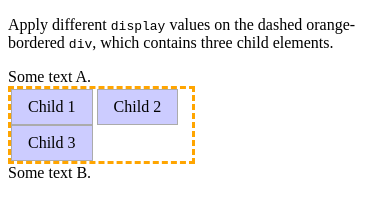
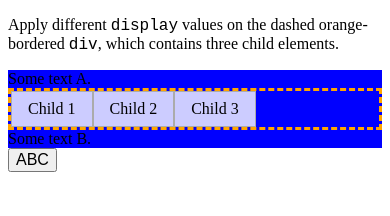
Before and after one commit to ntpthaodh/PVT-JSB21-HB, a plain HTML site: page Lesson 5/display/display.html in a window 390 px wide. Drawn offline with Linux system fonts and the light colour scheme.

Commit message:
250713-Lesson5: responsive

```diff
--- a/Lesson 5/display/display.css
+++ b/Lesson 5/display/display.css
@@ -1,6 +1,8 @@
 * {
     box-sizing: border-box;
+    font-size: 16px;
 }
+
 .child {
     display: inline-block;
     padding: 0.5em 1em;
@@ -11,10 +13,23 @@
 
 #example-element {
     border: 3px dashed orange;
-    display: block;
+    display: flex;
 }
 
 .example-container {
     width: 50%;
     height: 50%;
 }
+
+@media (max-width: 768px) {
+    * {
+        font-size: 32;
+    }
+
+    .example-container {
+        background-color: blue;
+        width: 100%;
+        height: 50%;
+    }
+
+}
--- a/Lesson 5/display/display.html
+++ b/Lesson 5/display/display.html
@@ -4,7 +4,7 @@
 <head>
     <meta charset="UTF-8">
     <meta name="viewport" content="width=device-width, initial-scale=1.0">
-    <title>Giới thiệu bản thân</title>
+    <title>Bài 4: Thuộc tính display</title>
     <link rel="stylesheet" href="display.css">
 </head>
 
@@ -24,7 +24,7 @@
             Some text B.
         </div>
     </section>
-
+    <button>ABC</button>
 </body>
 
 </html>
```
